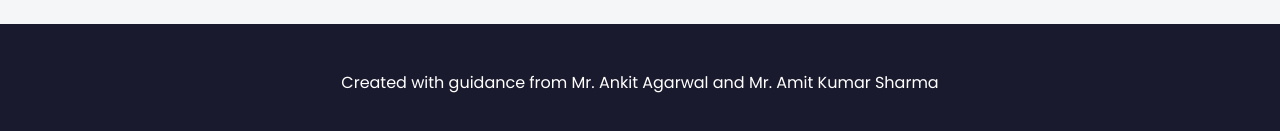
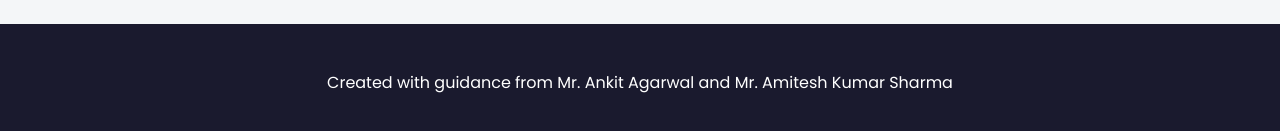
Before and after one commit to chintan-singal/WebDevelopmentJourney_ChintanKumarSingal, a plain HTML site: page index.html in a window 1280 px wide. Shown: the part 753-884 px from the top of the page. Drawn offline with Linux system fonts and the light colour scheme.

Commit message:
index.html

```diff
--- a/index.html
+++ b/index.html
@@ -44,7 +44,7 @@
     </main>
 
     <footer class="main-footer">
-        <p>Created with guidance from Mr. Ankit Agarwal and Mr. Amit Kumar Sharma</p>
+        <p>Created with guidance from Mr. Ankit Agarwal and Mr. Amitesh Kumar Sharma</p>
     </footer>
 </body>
 </html>
```
